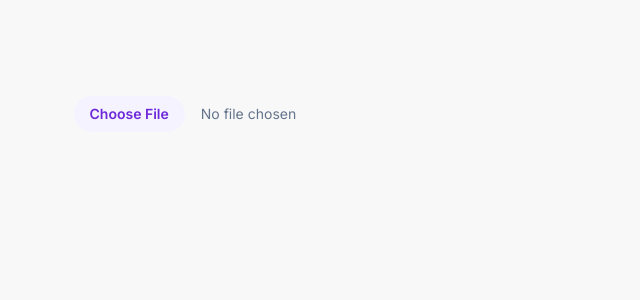
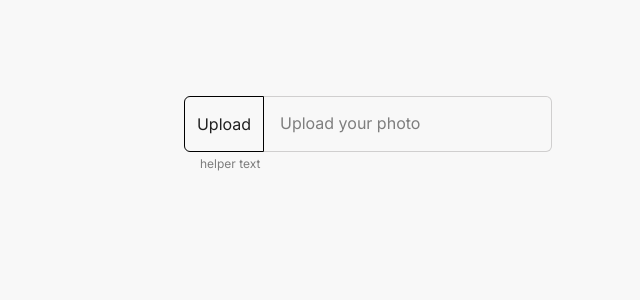
Before and after one commit to AlexTest314/test-assignment, a Next.js app: page / in a window 1280 px wide. Shown: the top 300 px of the page, without its empty margins (416-1056 px from the left). Built offline with nearby package versions, Linux system fonts and the light colour scheme.

Commit message:
Added Upload component

```diff
--- a/src/components/ui/TextArea.js
+++ b/src/components/ui/TextArea.js
@@ -3,37 +3,53 @@
 import React, { useState } from "react";
 
 const textAreaTypes = {
-  default: "opacity absolute left-4 top-2",
-  upload: "bg-transparent text-black/[0.87] border-bordercolor border h-14 w-96 rounded-md pl-4 pr-4 pt-3 pb-3 focus:border focus:border-bordercolor focus:outline-none",
-  error: "bg-transparent text-black/[0.87] border-2 border-error h-14 w-96 rounded-md pl-4 pr-4 pt-3 pb-3 focus:border-2 focus:border-error focus:outline-none"
+  default: "opacity-0 w-20 h-14 pl-4 text-base",
+  error: "opacity-0 w-20 h-14 pl-4 text-base"
 };
 
 const labelAreaTypes = {
-  default: "text-inputvalue text-xs absolute left-4 -top-2 bg-background h-4 max-w-20 pl-1 pr-1",
-  error: "text-xs text-error absolute left-4 -top-2 bg-background h-4 max-w-20 pl-1 pr-1"
+  default: "absolute border border-bordercolor border-l-0 rounded-r-md pl-4 h-14 w-72 p-3",
+  error: "absolute border-2 border-error border-l-0 text-black/[0.87] rounded-r-md pl-4 h-14 w-72 p-3"
 };
-const helperAreaTypes = {
-  default: "text-xs ml-4 mt-1 text-inputvalue",
-  error: "text-xs ml-4 mt-1 text-error"
+const buttonAreaTypes = {
+  default: "absolute w-20 h-14 hover:cursor-pointer border text-black/[0.87] border-black rounded-l-md",
+  error: "absolute w-20 h-14 hover:cursor-pointer border-2 text-black/[0.87] border-error rounded-l-md"
 };
 
-const TextArea = () => {
+const helperTypes = {
+  default: "text-xs pl-4 mt-1 text-inputvalue",
+  error: "text-xs pl-4 mt-1 text-error"
+};
+
+const TextArea = ({}) => {
+  const [isFile, setIsFile] = useState("");
   const variant = "default";
+
+  const fileName = (e) => {
+    const targetFile = e.target.value;
+    const fileName = targetFile.split("\\")[2];
+    setIsFile(fileName);
+  };
   return (
     <div className='relative'>
-      <label class='block'>
-        <span class='sr-only'>Choose profile photo</span>
-        <input
-          type='file'
-          class='block w-full text-sm text-slate-500
-      file:mr-4 file:py-2 file:px-4
-      file:rounded-full file:border-0
-      file:text-sm file:font-semibold
-      file:bg-violet-50 file:text-violet-700
-      hover:file:bg-violet-100
-    '
-        />
+      <button
+        type='button'
+        className={buttonAreaTypes[`${variant}`]}>
+        Upload
+      </button>
+      <input
+        type='file'
+        id='photo'
+        className={textAreaTypes[`${variant}`]}
+        onChange={(e) => fileName(e)}
+      />
+
+      <label
+        htmlFor='photo'
+        className={`${labelAreaTypes[`${variant}`]} ${isFile ? "text-black/[0.87]" : "text-inputvalue"}`}>
+        {isFile ? isFile : "Upload your photo"}
       </label>
+      <p className={helperTypes[`${variant}`]}>helper text</p>
     </div>
   );
 };
```
